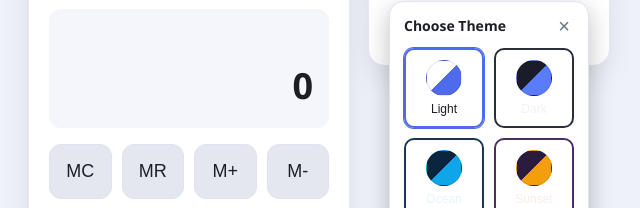
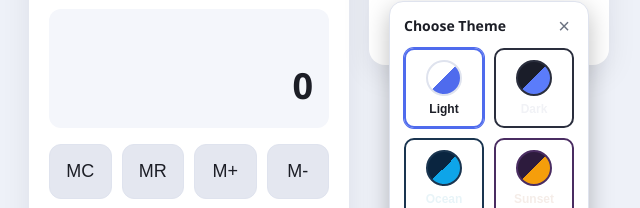
Before and after one commit to enagihauwa/calculator, a plain HTML site: page index.html in a window 1280 px wide. Both pictures are taken after a click on the button "Open theme selector". Shown: the part 157-365 px from the top of the page, 321-961 px from the left. Drawn offline with Linux system fonts and the light colour scheme.

Commit message:
Improve theme selector visibility in light mode with stronger borders and labels

```diff
--- a/style.css
+++ b/style.css
@@ -270,12 +270,12 @@ body {
   height: 36px;
   border-radius: 50%;
   display: block;
-  border: 1px solid rgba(0, 0, 0, 0.1);
+  border: 2px solid var(--border);
 }
 
 .theme-label {
   font-size: 12px;
-  font-weight: 500;
+  font-weight: 600;
   color: var(--text);
 }
 
```
